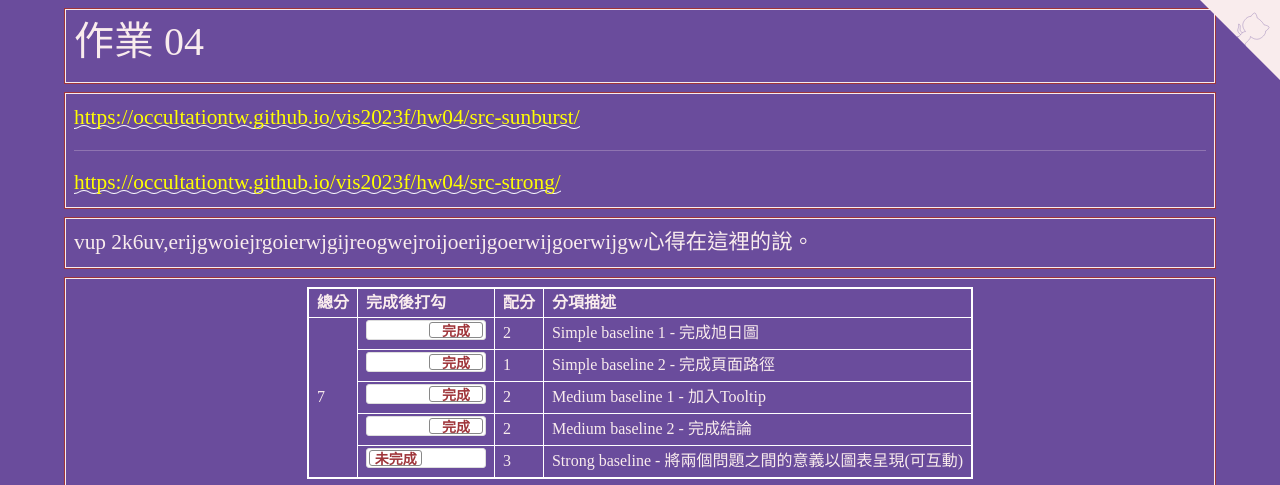
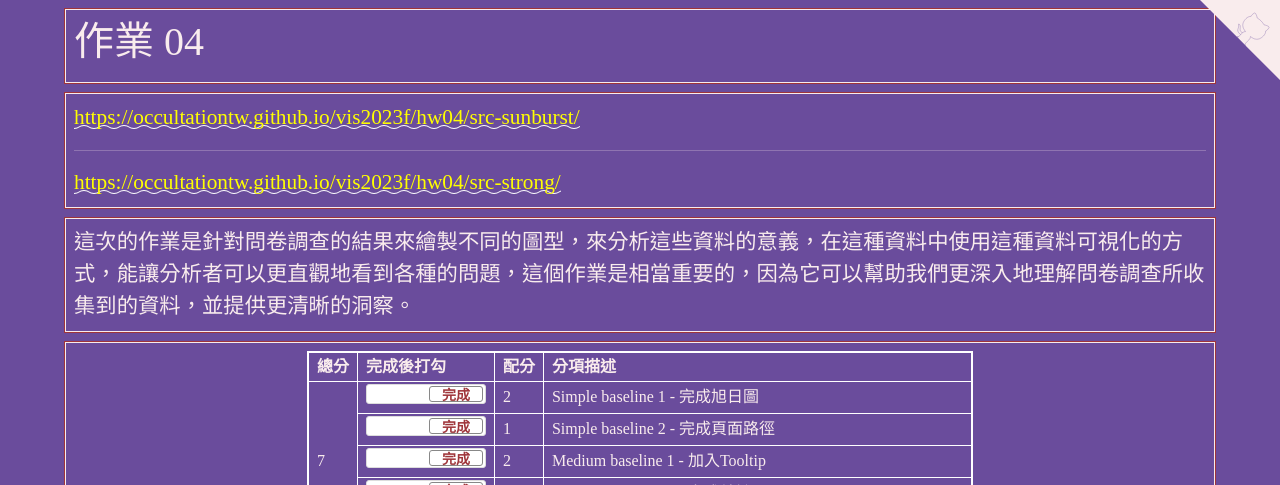
Before and after one commit to occultationtw/vis2023f, a plain HTML site: page hw04/index.html in a window 1280 px wide. Shown: the top 485 px of the page. Drawn offline with nearby package versions, Linux system fonts and the light colour scheme.

Commit message:
Update index.html

```diff
--- a/hw04/index.html
+++ b/hw04/index.html
@@ -186,7 +186,7 @@
   <!-- ------------------------------------------------>
   <div class="row hw12">
     <div class="col-md-12 twenty">
-      vup 2k6uv,erijgwoiejrgoierwjgijreogwejroijoerijgoerwijgoerwijgw心得在這裡的說。
+      這次的作業是針對問卷調查的結果來繪製不同的圖型，來分析這些資料的意義，在這種資料中使用這種資料可視化的方式，能讓分析者可以更直觀地看到各種的問題，這個作業是相當重要的，因為它可以幫助我們更深入地理解問卷調查所收集到的資料，並提供更清晰的洞察。
     </div>
   </div>
 
```
